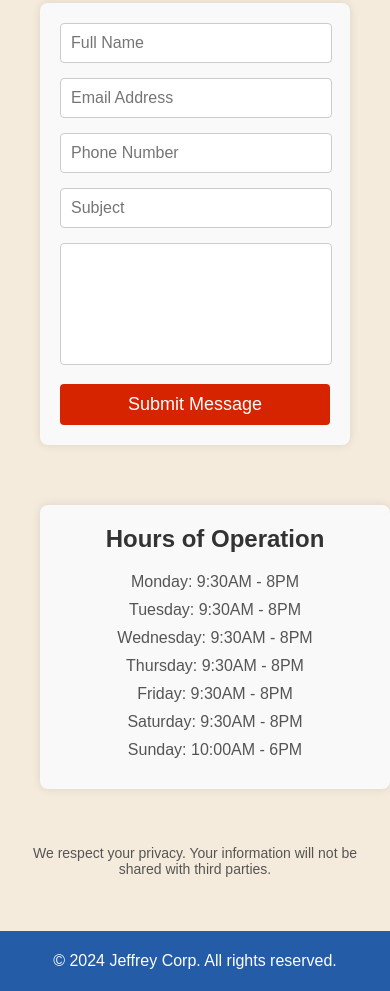
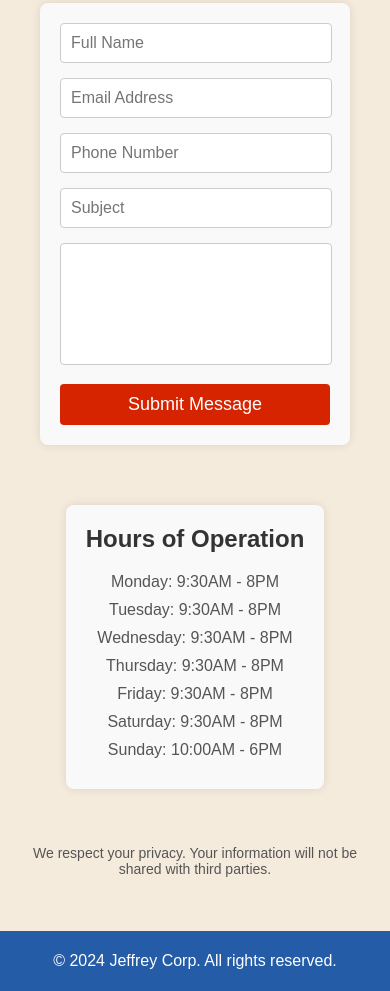
Before and after one commit to kjm6696/jeffreycorp, a plain HTML site: page contact.html in a window 390 px wide. Shown: the part 1341-2332 px from the top of the page. Drawn offline with Linux system fonts and the light colour scheme.

Commit message:
Add files via upload

```diff
--- a/css/contact.css
+++ b/css/contact.css
@@ -191,6 +191,9 @@ html {
     #messageBox {
         margin-right: 0; /* Remove right margin on smaller screens */
     }
+    .hoursContainer {
+        max-width: 300px;
+    }
 }
 
 .hoursContainer {
@@ -199,8 +202,7 @@ html {
     padding: 20px;
     box-shadow: 0 0 10px rgba(0, 0, 0, 0.1);
     text-align: center;
-    width: 100%; /* Ensures it takes up the full width of its container */
-    max-width: 500px; /* Adjust as needed */
+    max-width: 400px; /* Adjust as needed */
     margin: 0 auto; /* Center horizontally */
 }
 
```
